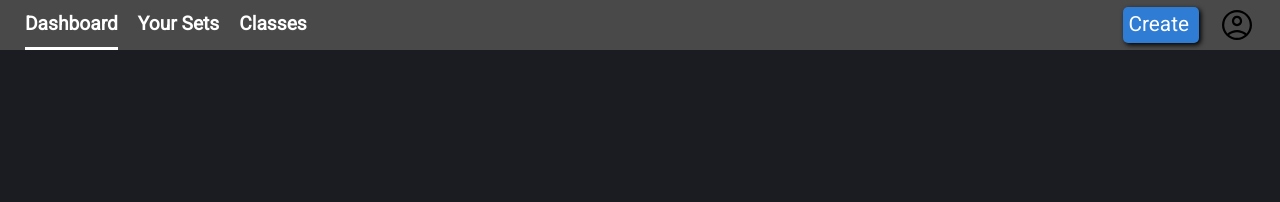
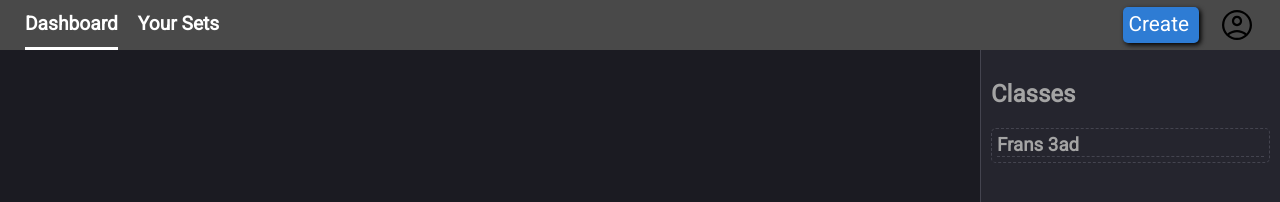
Before and after one commit to Sidneyffg/leerplek, a website: page website/dashboard/index.ejs in a window 1280 px wide. Shown: the top 202 px of the page. Drawn offline with nearby package versions, Linux system fonts and the light colour scheme; files that its build step writes are made by us from their sources.

Commit message:
changes to dashboard

```diff
--- a/website/dashboard/index.ejs
+++ b/website/dashboard/index.ejs
@@ -17,9 +17,6 @@
         <a href="/sets" class="nav-item nav-text">
             <h3>Your Sets</h3>
         </a>
-        <a href="/" class="nav-item nav-text">
-            <h3>Classes</h3>
-        </a>
         <div class="nav-separator"></div>
         <div class="nav-item nav-create">
             <p>Create</p>
@@ -27,28 +24,43 @@
         </div>
         <img class="nav-item " src="/images/account.svg" alt="">
     </nav>
+    <div class="classes-section">
+        <h2>Classes</h2>
+        <a href="/classes"></a>
+        <div class="class-container">
+            <h3>Frans 3ad</h3>
+
+        </div>
+    </div>
 </body>
 <style>
     * {
         font-family: "roboto";
     }
 
-    body,
-    html {
+    html,body {
         background-color: rgb(27, 27, 34);
         margin: 0;
         padding: 0;
         color: white;
+        height: 100%;
+    }
+
+    body {
+        display: grid;
+        grid-template-areas:
+        "nav nav"
+        "main classes";
+        grid-template-columns: 1fr 300px;
+        grid-template-rows: 50px 1fr;
     }
 
     nav {
+        grid-area: nav;
         background-color: rgb(73, 73, 73);
-        width: 100%;
-        height: 50px;
         display: flex;
         padding: 7px 15px;
         box-sizing: border-box;
-
     }
 
     .nav-item {
@@ -90,6 +102,25 @@
         margin: 0;
         font-size: 1.3rem;
     }
+
+    .classes-section {
+        grid-area: classes;
+        background-color: rgb(37, 37, 46);
+        border-left: 1px solid rgb(68, 68, 79);
+        padding: 10px;
+        color: rgb(164, 164, 164);
+    }
+
+    .class-container {
+        border: 1px rgb(68, 68, 79) dashed;
+        border-radius: 5px;
+        padding: 5px;
+    }
+
+    .class-container>h3 {
+        margin: 0;
+        border-bottom: 1px rgb(68, 68, 79) dashed;
+    }
 </style>
 
 </html>
```
